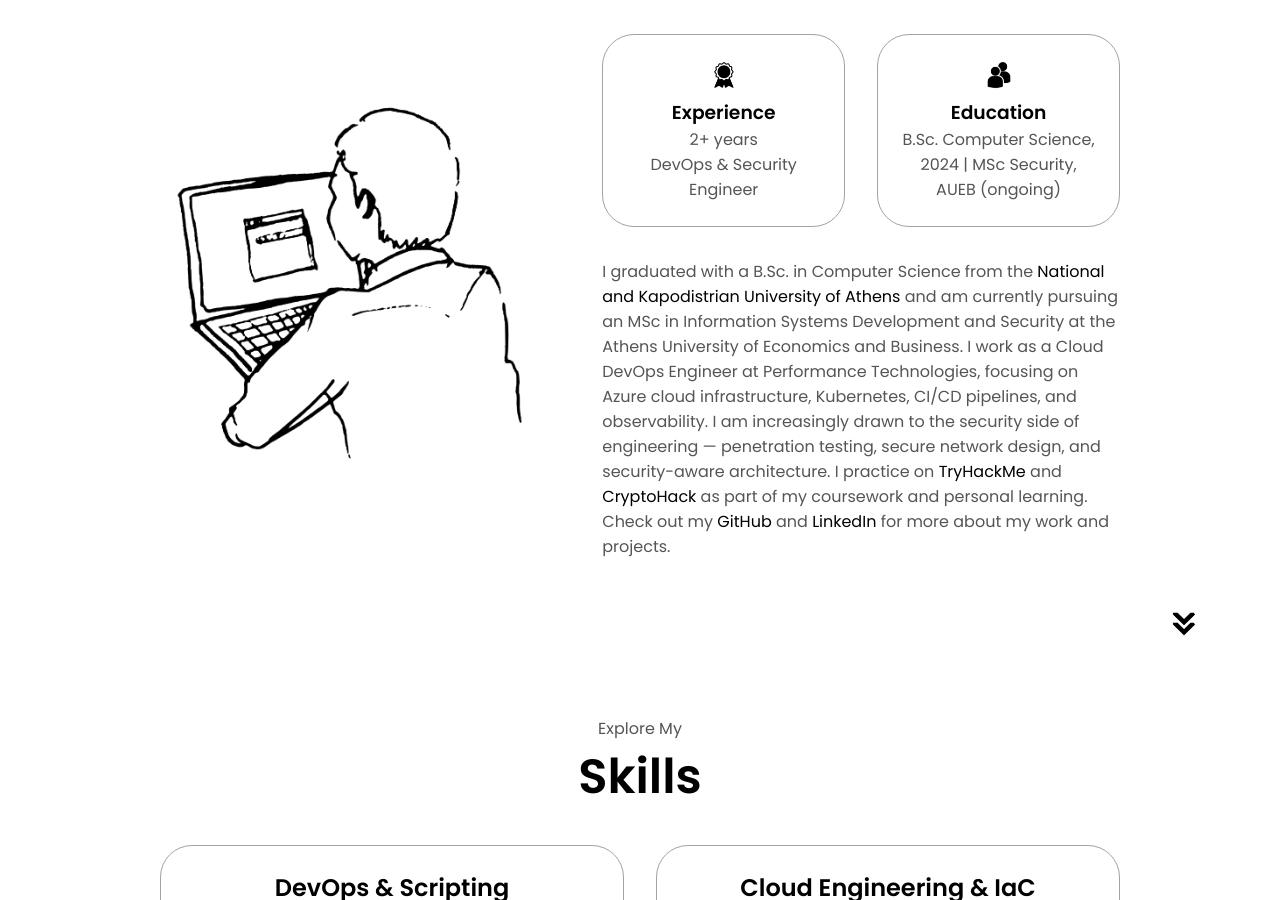
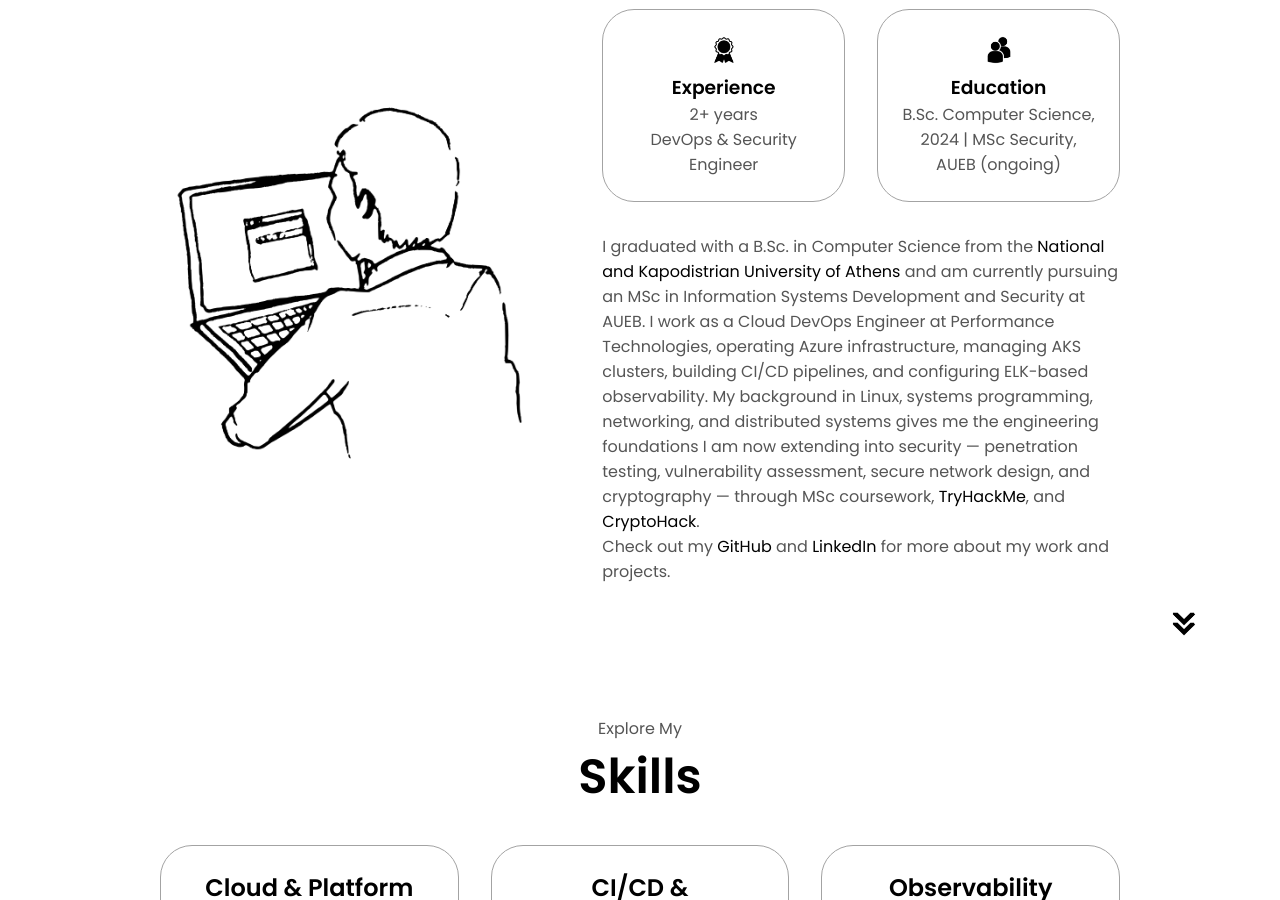
Before and after one commit to Kanellaman/kanellaman.github.io, a Jekyll site: the page built from index.markdown, in a window 1280 px wide and 900 px high, scrolled down 1180 px. Built offline with Jekyll 4.4.1, drawn with Linux system fonts in a browser that asks for light colours; some of the changed text lies outside the part shown.

Commit message:
feat: reposition profile for DevOps/Platform/Cloud Security roles
Knowledge Base:
- about.yml: rewrite summary and bio with technical operational wording
  (operated/managed/built/deployed; no 'passionate/motivated/fast learner')
- about.yml: target_role -> 'DevOps / Platform / Cloud Security Engineer'
- experience.yml: reframe all bullets to action-verb operational language
  (Performance Technologies: 4 bullets; CoreNetworks: 3 bullets)
- skills.yml: complete restructure from 7 loose categories to 5 focused groups
  Cloud & Platform / CI/CD & Automation / Observability / Security / Systems & Programming
  Removed: AWS Beginner, C# Beginner, JS Beginner, Agile/Notion noise
  Added: Azure DevOps Pipelines, ELK observability, AKS explicitly
- projects.yml: improve all 3 descriptions with technical specifics
  (MyShell: C, pipes, redirection, signal handling, job control)
  (PacMan: BFS/DFS/A*, Bayesian, RL, adversarial)
  (Voting System: Django, auth, ballot integrity)
- stale_audit.yml: update last_verified dates to 2026-05-10

Website:
- about.html: rewrite bio paragraph with engineering-grounded wording
- experience.html: rebuild skills grid to 4 visible categories
  (3-card top row + 1 Security card at 2/3 width)
- certs.html: fix 'GithHub Foundations' typo -> 'GitHub Foundations'
- projects.html: add technical descriptions to all 3 project cards

CV:
- resume.typ: updated summary, all experience bullets, skills (5 categories,
  no level labels), certifications include Goethe B1
- resume.pdf: recompiled (66 KB)

```diff
--- a/_includes/about.html
+++ b/_includes/about.html
@@ -24,16 +24,16 @@
                     <a href="https://di.uoa.gr" target="_blank" rel="noopener noreferrer">
                         National and Kapodistrian University of Athens
                     </a>
-                    and am currently pursuing an MSc in Information Systems Development and Security at the Athens
-                    University of Economics and Business.
-                    I work as a Cloud DevOps Engineer at Performance Technologies, focusing on Azure cloud
-                    infrastructure, Kubernetes, CI/CD pipelines, and observability.
-                    I am increasingly drawn to the security side of engineering — penetration testing, secure network
-                    design, and security-aware architecture.
-                    I practice on <a href="https://tryhackme.com/p/kanellakhskostas" target="_blank"
-                        rel="noopener noreferrer">TryHackMe</a> and
+                    and am currently pursuing an MSc in Information Systems Development and Security at AUEB.
+                    I work as a Cloud DevOps Engineer at Performance Technologies, operating Azure infrastructure,
+                    managing AKS clusters, building CI/CD pipelines, and configuring ELK-based observability.
+                    My background in Linux, systems programming, networking, and distributed systems gives me the
+                    engineering foundations I am now extending into security — penetration testing, vulnerability
+                    assessment, secure network design, and cryptography — through MSc coursework,
+                    <a href="https://tryhackme.com/p/kanellakhskostas" target="_blank"
+                        rel="noopener noreferrer">TryHackMe</a>, and
                     <a href="https://cryptohack.org/user/kanellam/" target="_blank"
-                        rel="noopener noreferrer">CryptoHack</a> as part of my coursework and personal learning.
+                        rel="noopener noreferrer">CryptoHack</a>.
                 </p>
                 <p>
                     Check out my
--- a/_includes/certs.html
+++ b/_includes/certs.html
@@ -41,9 +41,9 @@
                 <a href="https://www.credly.com/badges/7253bd7f-0758-4403-8a37-af53e6a69d0e/linked_in_profile"
                     target="_blank" rel="noopener noreferrer">
                     <img src="./assets/Github_Foundations.png"
-                        alt="GithHub Foundations" class="cert-img-sub" />
+                        alt="GitHub Foundations" class="cert-img-sub" />
                 </a>
-                <h3 class="cert-title">GithHub Foundations</h3>
+                <h3 class="cert-title">GitHub Foundations</h3>
             </div>
         </div>
     </div>
--- a/_includes/experience.html
+++ b/_includes/experience.html
@@ -4,12 +4,59 @@
     <div class="experience-details-container">
         <div class="about-containers">
             <div class="details-container">
-                <h2 class="experience-sub-title">DevOps &amp; Scripting</h2>
+                <h2 class="experience-sub-title">Cloud &amp; Platform</h2>
                 <div class="article-container">
                     <article>
                         <img src="./assets/checkmark.png" alt="Experience icon" class="icon" />
                         <div>
-                            <h3>CI/CD Pipelines (GitHub &amp; ADO)</h3>
+                            <h3>Azure (VMs, Networking, Key Vault, Storage, IAM)</h3>
+                            <p>Advanced</p>
+                        </div>
+                    </article>
+                    <article>
+                        <img src="./assets/checkmark.png" alt="Experience icon" class="icon" />
+                        <div>
+                            <h3>AKS / Kubernetes</h3>
+                            <p>Advanced</p>
+                        </div>
+                    </article>
+                    <article>
+                        <img src="./assets/checkmark.png" alt="Experience icon" class="icon" />
+                        <div>
+                            <h3>Docker</h3>
+                            <p>Experienced</p>
+                        </div>
+                    </article>
+                    <article>
+                        <img src="./assets/checkmark.png" alt="Experience icon" class="icon" />
+                        <div>
+                            <h3>Terraform</h3>
+                            <p>Intermediate</p>
+                        </div>
+                    </article>
+                    <article>
+                        <img src="./assets/checkmark.png" alt="Experience icon" class="icon" />
+                        <div>
+                            <h3>Bicep</h3>
+                            <p>Intermediate</p>
+                        </div>
+                    </article>
+                </div>
+            </div>
+            <div class="details-container">
+                <h2 class="experience-sub-title">CI/CD &amp; Automation</h2>
+                <div class="article-container">
+                    <article>
+                        <img src="./assets/checkmark.png" alt="Experience icon" class="icon" />
+                        <div>
+                            <h3>Azure DevOps Pipelines</h3>
+                            <p>Experienced</p>
+                        </div>
+                    </article>
+                    <article>
+                        <img src="./assets/checkmark.png" alt="Experience icon" class="icon" />
+                        <div>
+                            <h3>GitHub Actions</h3>
                             <p>Experienced</p>
                         </div>
                     </article>
@@ -37,41 +84,27 @@
                 </div>
             </div>
             <div class="details-container">
-                <h2 class="experience-sub-title">Cloud Engineering &amp; IaC</h2>
+                <h2 class="experience-sub-title">Observability</h2>
                 <div class="article-container">
                     <article>
                         <img src="./assets/checkmark.png" alt="Experience icon" class="icon" />
                         <div>
-                            <h3>Azure</h3>
-                            <p>Advanced</p>
+                            <h3>Elastic Stack (ELK)</h3>
+                            <p>Experienced</p>
                         </div>
                     </article>
                     <article>
                         <img src="./assets/checkmark.png" alt="Experience icon" class="icon" />
                         <div>
-                            <h3>Kubernetes</h3>
-                            <p>Advanced</p>
+                            <h3>Log ingestion &amp; retention</h3>
+                            <p>Experienced</p>
                         </div>
                     </article>
                     <article>
                         <img src="./assets/checkmark.png" alt="Experience icon" class="icon" />
                         <div>
-                            <h3>Docker</h3>
-                            <p>Intermediate</p>
-                        </div>
-                    </article>
-                    <article>
-                        <img src="./assets/checkmark.png" alt="Experience icon" class="icon" />
-                        <div>
-                            <h3>Terraform</h3>
-                            <p>Intermediate</p>
-                        </div>
-                    </article>
-                    <article>
-                        <img src="./assets/checkmark.png" alt="Experience icon" class="icon" />
-                        <div>
-                            <h3>AWS</h3>
-                            <p>Beginner</p>
+                            <h3>Custom dashboards &amp; alerting</h3>
+                            <p>Experienced</p>
                         </div>
                     </article>
                 </div>
@@ -105,14 +138,21 @@
                     <article>
                         <img src="./assets/checkmark.png" alt="Experience icon" class="icon" />
                         <div>
-                            <h3>Secure Network Design</h3>
+                            <h3>Linux Privilege Escalation</h3>
                             <p>Intermediate</p>
                         </div>
                     </article>
                     <article>
                         <img src="./assets/checkmark.png" alt="Experience icon" class="icon" />
                         <div>
-                            <h3>Cryptography &amp; CTF</h3>
+                            <h3>Cryptography &amp; Applied Crypto</h3>
+                            <p>Intermediate</p>
+                        </div>
+                    </article>
+                    <article>
+                        <img src="./assets/checkmark.png" alt="Experience icon" class="icon" />
+                        <div>
+                            <h3>Secure Network Design</h3>
                             <p>Intermediate</p>
                         </div>
                     </article>
--- a/_includes/projects.html
+++ b/_includes/projects.html
@@ -9,6 +9,7 @@
                     <img src="./assets/myShell.png" alt="Project 1" class="project-img" />
                 </div>
                 <br>
+                <p>Unix-style shell implemented in C, supporting pipes, I/O redirection, background process execution, signal handling, and job control. Demonstrates systems programming depth at the OS/kernel interface level, implementing standard Unix shell behaviour from scratch.</p>
                 <div class="btn-container">
                     <button class="btn btn-color-2 project-btn"
                         onclick="window.open('https://github.com/Kanellaman/mysh-A-Bash-like-Shell-Implementation', '_blank')">
@@ -30,6 +31,7 @@
                     <img src="./assets/giphy.webp" alt="Project 2" class="project-img" />
                 </div>
                 <br>
+                <p>Multi-agent AI projects from UC Berkeley's CS188 course, implementing classical search (BFS, DFS, A*), Bayesian inference, and reinforcement learning in a competitive game environment. Covers core AI algorithm design with performance evaluation under adversarial conditions.</p>
                 <div class="btn-container">
                     <button class="btn btn-color-2 project-btn"
                         onclick="window.open('https://github.com/Kanellaman/AI-The-Pacman-Projects-cs188-Berkeley', '_blank')">
--- a/_knowledge_base/data/projects.yml
+++ b/_knowledge_base/data/projects.yml
@@ -1,5 +1,5 @@
 - name: MyShell
-  description: A Bash-like shell implementation
+  description: Unix-style shell implemented in C, supporting pipes, I/O redirection, background process execution, signal handling, and job control. Demonstrates systems programming depth at the OS/kernel interface level, implementing standard Unix shell behaviour from scratch.
   image_asset: myShell.png
   github: https://github.com/Kanellaman/mysh-A-Bash-like-Shell-Implementation
   demo: https://hub.docker.com/repository/docker/kanellaman/mysh-app/general
@@ -8,7 +8,7 @@
   cv: true
 
 - name: "Berkeley's PacMan Projects"
-  description: AI projects from Berkeley's CS188 course
+  description: Multi-agent AI projects from UC Berkeley's CS188 course, implementing classical search (BFS, DFS, A*), Bayesian inference, and reinforcement learning in a competitive game environment. Covers core AI algorithm design with performance evaluation under adversarial conditions.
   image_asset: giphy.webp
   github: https://github.com/Kanellaman/AI-The-Pacman-Projects-cs188-Berkeley
   demo: null
@@ -18,7 +18,7 @@
   reference: https://ai.berkeley.edu/project_overview.html
 
 - name: Voting System
-  description: A voting system application
+  description: Full-stack secure voting application with a Python/Django backend, implementing user authentication, ballot integrity enforcement, and access-controlled vote submission and tallying.
   image_asset: Voting_system.jpg
   github: https://github.com/Kanellaman/Voting-System
   demo: null
```
Also changed, not shown: other parts of _includes/experience.html (+2 -2 lines), other parts of _includes/projects.html (+1 -0 lines), _knowledge_base/data/about.yml (+23 -21 lines), _knowledge_base/data/experience.yml (+14 -18 lines), _knowledge_base/data/skills.yml (+67 -80 lines), _knowledge_base/data/stale_audit.yml (+8 -8 lines), 2 other files.
